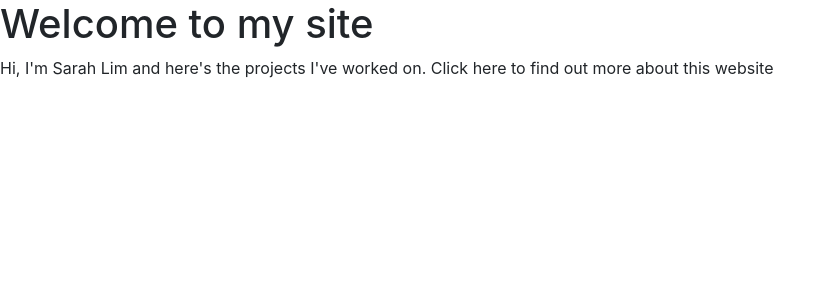
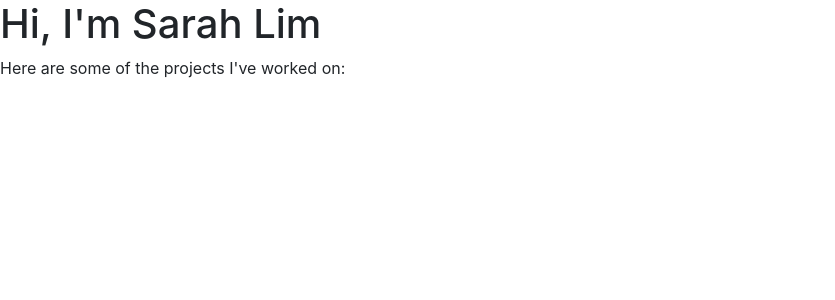
Before and after one commit to SarahL-123/resumewebsite, a Flask app: page / in a window 1280 px wide. Shown: the part 56-356 px from the top of the page, without its empty margins (0-835 px from the left). Run offline with Flask 2, Linux system fonts and the light colour scheme; data that the repository does not hold is empty; some libraries are stand-ins or nearby versions.

Commit message:
changed home page text

```diff
--- a/app_stuff/core/templates/home.html
+++ b/app_stuff/core/templates/home.html
@@ -7,8 +7,8 @@
 
 {% block content %}
     <div class="textcontainer">
-        <h1>Welcome to my site</h1>
-        <p>Hi, I'm Sarah Lim and here's the projects I've worked on. Click here to find out more about this website</p>
+        <h1>Hi, I'm Sarah Lim</h1>
+        <p>Here are some of the projects I've worked on:</p>
     </div>
 
     <div class="container-fluid" id="home_card_table">
```
